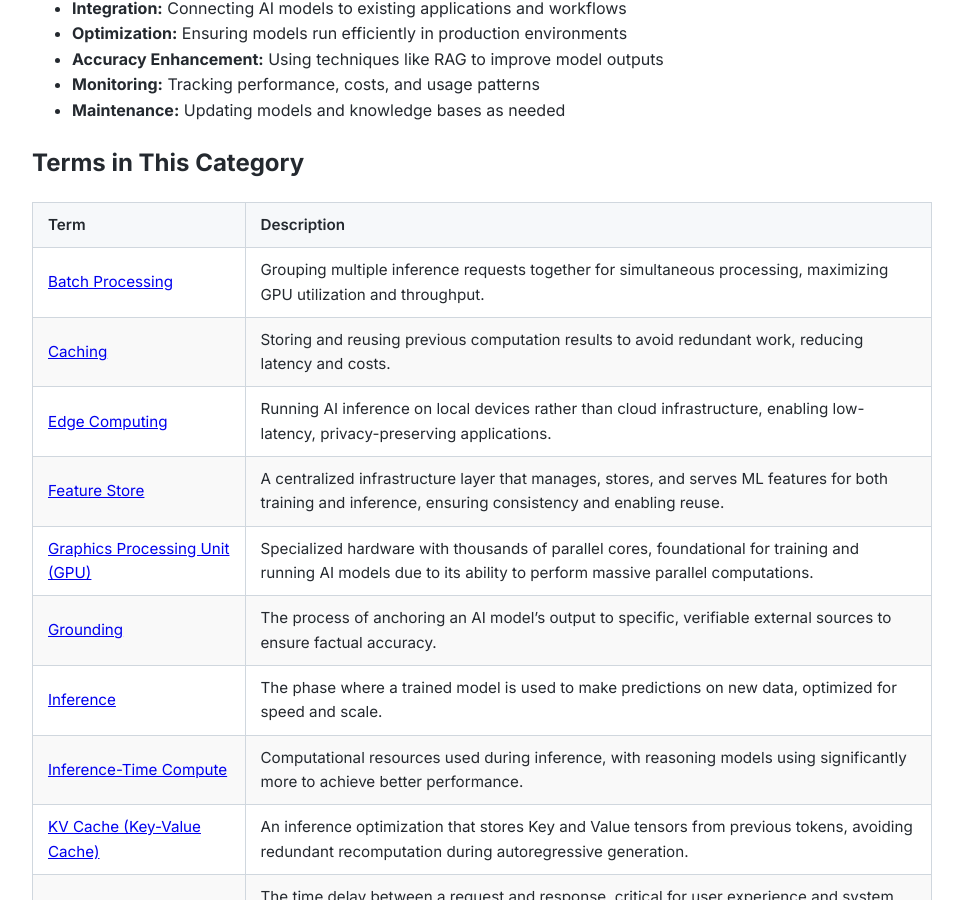
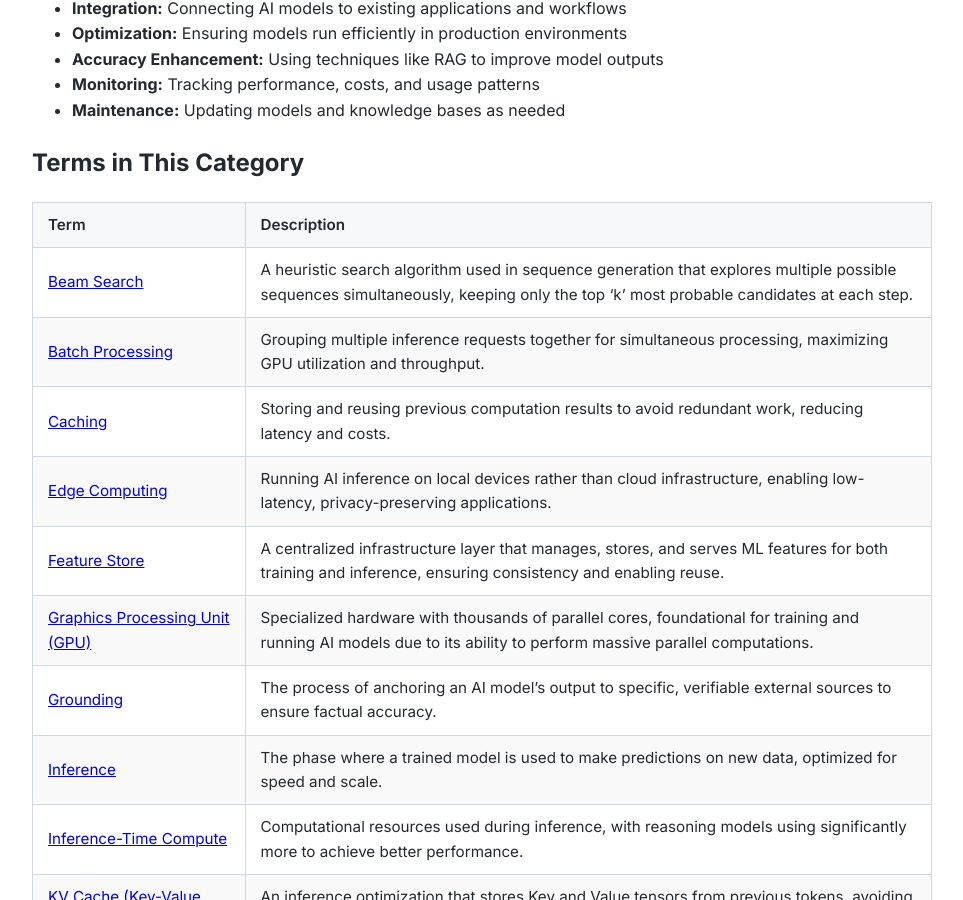
Before and after one commit to alexnubla/ai-dictionary, a Jekyll site: the page built from categories/deployment.md, in a window 1280 px wide and 900 px high, scrolled down 446 px. Shown: the whole window, without its empty margins (158-1121 px from the left). Built offline with Jekyll 4.4.1, drawn with Linux system fonts in a browser that asks for light colours.

Commit message:
Update deployment.md

```diff
--- a/categories/deployment.md
+++ b/categories/deployment.md
@@ -22,6 +22,7 @@ Deployment involves:
 
 | Term | Description |
 |------|-------------|
+| [Beam Search](/ai-dictionary/terms/beam-search/) | A heuristic search algorithm used in sequence generation that explores multiple possible sequences simultaneously, keeping only the top 'k' most probable candidates at each step. |
 | [Batch Processing](/ai-dictionary/terms/batch-processing/) | Grouping multiple inference requests together for simultaneous processing, maximizing GPU utilization and throughput. |
 | [Caching](/ai-dictionary/terms/caching/) | Storing and reusing previous computation results to avoid redundant work, reducing latency and costs. |
 | [Edge Computing](/ai-dictionary/terms/edge-computing/) | Running AI inference on local devices rather than cloud infrastructure, enabling low-latency, privacy-preserving applications. |
@@ -46,7 +47,6 @@ Deployment involves:
 | [Throughput](/ai-dictionary/terms/throughput/) | The number of requests or tokens an AI system can process per unit of time, measuring capacity and scalability. |
 | [Vector Database](/ai-dictionary/terms/vector-database/) | A specialized database for storing and searching high-dimensional embeddings, enabling fast semantic search. |
 
-
 ## Why Deployment Matters
 
 A brilliant AI model is useless if it can't be deployed effectively. Deployment considerations include:
```
